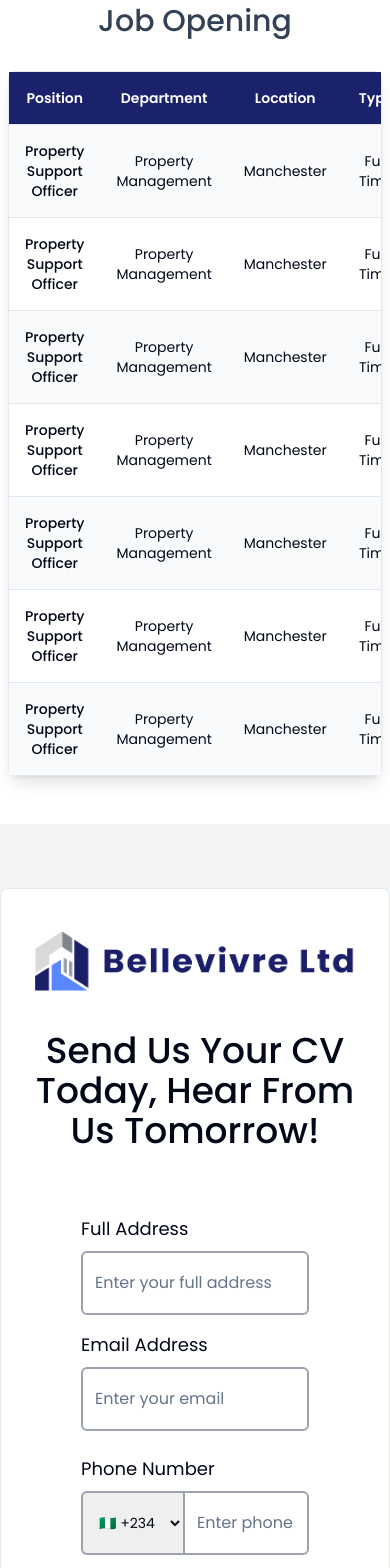
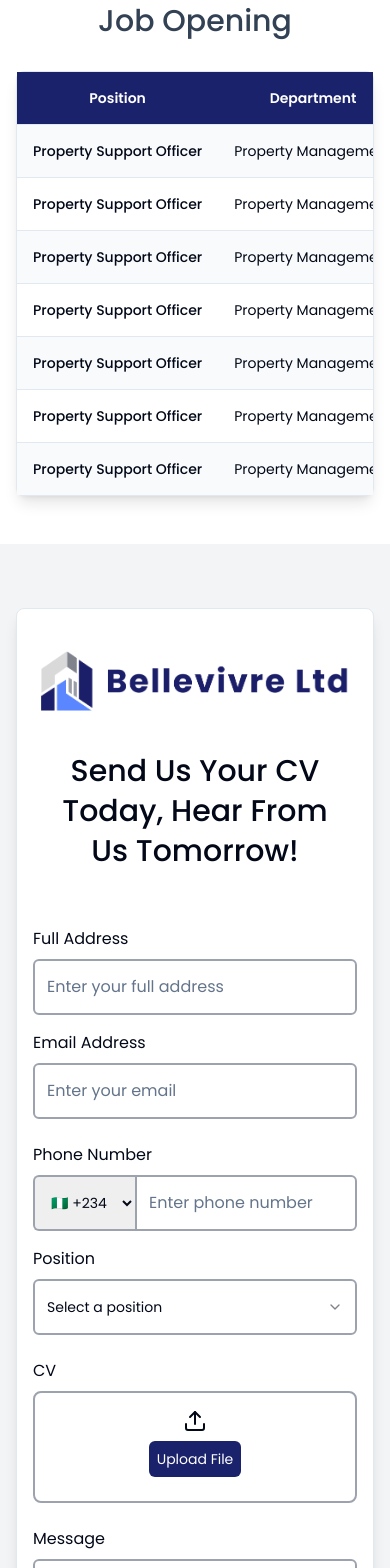
Before and after one commit to Nwachukwuchinedu/bellavire-frontend, a React (Vite) app: page /career in a window 390 px wide. Shown: the part 2000-3568 px from the top of the page. Built offline with nearby package versions, Linux system fonts and the light colour scheme.

Commit message:
fixed career page 	modified:   src/pages/Career.tsx

```diff
--- a/src/pages/Career.tsx
+++ b/src/pages/Career.tsx
@@ -1,21 +1,21 @@
-import Navbar from '@/components/Navbar';
-import HeroCareer from '@/components/HeroCareer';
-import Footer from '@/components/Footer';
-import { Button } from '@/components/ui/button';
-import { useState } from 'react';
-import { useForm, Controller } from 'react-hook-form';
-import { Card, CardContent, CardHeader } from '@/components/ui/card';
-import { Input } from '@/components/ui/input';
-import { Label } from '@/components/ui/label';
-import { Textarea } from '@/components/ui/textarea';
+import Navbar from "@/components/Navbar";
+import HeroCareer from "@/components/HeroCareer";
+import Footer from "@/components/Footer";
+import { Button } from "@/components/ui/button";
+import { useState } from "react";
+import { useForm, Controller } from "react-hook-form";
+import { Card, CardContent, CardHeader } from "@/components/ui/card";
+import { Input } from "@/components/ui/input";
+import { Label } from "@/components/ui/label";
+import { Textarea } from "@/components/ui/textarea";
 import {
   Select,
   SelectContent,
   SelectItem,
   SelectTrigger,
   SelectValue,
-} from '@/components/ui/select';
-import { Upload } from 'lucide-react';
+} from "@/components/ui/select";
+import { Upload } from "lucide-react";
 import {
   Table,
   TableBody,
@@ -23,7 +23,7 @@
   TableHead,
   TableHeader,
   TableRow,
-} from '@/components/ui/table';
+} from "@/components/ui/table";
 
 interface FormData {
   fullAddress: string;
@@ -38,46 +38,46 @@
 const Career = () => {
   const jobOpenings = [
     {
-			position: 'Property Support Officer',
-			department: 'Property Management',
-			location: 'Manchester',
-			type: 'Full Time',
+      position: "Property Support Officer",
+      department: "Property Management",
+      location: "Manchester",
+      type: "Full Time",
     },
     {
-			position: 'Property Support Officer',
-			department: 'Property Management',
-			location: 'Manchester',
-			type: 'Full Time',
+      position: "Property Support Officer",
+      department: "Property Management",
+      location: "Manchester",
+      type: "Full Time",
     },
     {
-			position: 'Property Support Officer',
-			department: 'Property Management',
-			location: 'Manchester',
-			type: 'Full Time',
+      position: "Property Support Officer",
+      department: "Property Management",
+      location: "Manchester",
+      type: "Full Time",
     },
     {
-			position: 'Property Support Officer',
-			department: 'Property Management',
-			location: 'Manchester',
-			type: 'Full Time',
+      position: "Property Support Officer",
+      department: "Property Management",
+      location: "Manchester",
+      type: "Full Time",
     },
     {
-			position: 'Property Support Officer',
-			department: 'Property Management',
-			location: 'Manchester',
-			type: 'Full Time',
+      position: "Property Support Officer",
+      department: "Property Management",
+      location: "Manchester",
+      type: "Full Time",
     },
     {
-			position: 'Property Support Officer',
-			department: 'Property Management',
-			location: 'Manchester',
-			type: 'Full Time',
+      position: "Property Support Officer",
+      department: "Property Management",
+      location: "Manchester",
+      type: "Full Time",
     },
     {
-			position: 'Property Support Officer',
-			department: 'Property Management',
-			location: 'Manchester',
-			type: 'Full Time',
+      position: "Property Support Officer",
+      department: "Property Management",
+      location: "Manchester",
+      type: "Full Time",
     },
   ];
   const [selectedFile, setSelectedFile] = useState<File | null>(null);
@@ -91,20 +91,20 @@
     reset,
   } = useForm<FormData>({
     defaultValues: {
-			fullAddress: '',
-			emailAddress: '',
-			phoneNumber: '',
-			position: '',
-			message: '',
+      fullAddress: "",
+      emailAddress: "",
+      phoneNumber: "",
+      position: "",
+      message: "",
     },
   });
 
   const handleFileChange = (event: React.ChangeEvent<HTMLInputElement>) => {
     const file = event.target.files?.[0];
-		event.target.value = '';
+    event.target.value = "";
     if (file) {
       setSelectedFile(file);
-			setValue('cv', file, { shouldValidate: true });
+      setValue("cv", file, { shouldValidate: true });
     }
   };
 
@@ -115,20 +115,20 @@
       phoneNumber: fullPhoneNumber,
     };
 
-		console.log('Submitted data:', submissionPayload);
-		alert('Your application has been submitted successfully!');
+    console.log("Submitted data:", submissionPayload);
+    alert("Your application has been submitted successfully!");
     reset();
   };
 
   return (
-		<div>
+    <div className="overflow-x-hidden">
       <Navbar />
       <HeroCareer />
       <div className="relative px-4 py-10 sm:py-16 md:py-20">
         <div className="max-w-6xl mx-auto relative">
           <div className="hidden md:block">
             {/* Top-left: Man with glasses */}
-						<div className="absolute top-0 -left-16 w-40 h-20 lg:w-60 lg:h-24 rounded-2xl overflow-hidden shadow-lg">
+            <div className="absolute top-0 -left-26 w-40 h-20 lg:w-60 lg:h-24 rounded-2xl overflow-hidden shadow-lg">
               <img
                 src="/image1.png"
                 alt="Professional man with glasses"
@@ -137,7 +137,7 @@
             </div>
 
             {/* Top-right: Business meeting */}
-						<div className="absolute top-24 -right-12	 w-40 h-20 lg:w-60 lg:h-24 rounded-2xl overflow-hidden shadow-lg">
+            <div className="absolute  top-24 -right-10 w-40 h-20 lg:w-60 lg:h-24 rounded-2xl overflow-hidden shadow-lg">
               <img
                 src="/image2.png"
                 alt="Business meeting"
@@ -146,7 +146,7 @@
             </div>
 
             {/* Bottom-left: Woman with curly hair */}
-						<div className="absolute bottom-24 -left-20 w-40 h-20 lg:w-60 lg:h-24 rounded-2xl overflow-hidden shadow-lg">
+            <div className="absolute bottom-24 -left-30 w-40 h-20 lg:w-60 lg:h-24 rounded-2xl overflow-hidden shadow-lg">
               <img
                 src="/image3.png"
                 alt="Professional woman"
@@ -155,7 +155,7 @@
             </div>
 
             {/* Bottom-right: Smiling man */}
-						<div className="absolute bottom-0 -right-12 w-40 h-20 lg:w-60 lg:h-24 rounded-2xl overflow-hidden shadow-lg">
+            <div className="absolute  bottom-0 -right-10 w-40 h-20 lg:w-60 lg:h-24 rounded-2xl overflow-hidden shadow-lg">
               <img
                 src="/image4.png"
                 alt="Professional smiling man"
@@ -198,7 +198,7 @@
         </div>
       </div>
       {/* why work with us? */}
-			<div className="bg-gray-100 flex flex-col items-center justify-center py-16 px-6 sm:px-12 lg:px-24">
+      <div className="bg-gray-100 flex flex-col items-center justify-center py-16 px-4 sm:px-6 md:px-12 lg:px-24">
         <h1 className="font-medium text-3xl sm:text-4xl lg:text-5xl text-center leading-tight mb-10">
           Why Work With Us?
         </h1>
@@ -247,7 +247,7 @@
         </div>
       </div>
       {/* job opening */}
-			<div className="mx-auto px-2 sm:px-4 lg:px-24 py-12 space-y-8">
+      <div className="mx-auto px-4 sm:px-6 lg:px-24 py-12 space-y-8 max-w-7xl">
         <div className="flex justify-center items-center">
           <h1 className="text-3xl sm:text-4xl md:text-5xl font-medium text-slate-700">
             Job Opening
@@ -260,16 +260,16 @@
               <Table className="min-w-full">
                 <TableHeader>
                   <TableRow className="bg-secondary hover:bg-secondary">
-										<TableHead className="text-white font-semibold text-center py-4">
+                    <TableHead className="text-white font-semibold text-center py-4 whitespace-nowrap">
                       Position
                     </TableHead>
-										<TableHead className="text-white font-semibold text-center py-4">
+                    <TableHead className="text-white font-semibold text-center py-4 whitespace-nowrap">
                       Department
                     </TableHead>
-										<TableHead className="text-white font-semibold text-center py-4">
+                    <TableHead className="text-white font-semibold text-center py-4 whitespace-nowrap">
                       Location
                     </TableHead>
-										<TableHead className="text-white font-semibold text-center py-4">
+                    <TableHead className="text-white font-semibold text-center py-4 whitespace-nowrap">
                       Type
                     </TableHead>
                   </TableRow>
@@ -279,18 +279,18 @@
                   {jobOpenings.map((job, index) => (
                     <TableRow
                       key={index}
-											className={index % 2 === 0 ? 'bg-gray-50' : 'bg-white'}
+                      className={index % 2 === 0 ? "bg-gray-50" : "bg-white"}
                     >
-											<TableCell className="text-center py-4 font-medium">
+                      <TableCell className="text-center py-4 font-medium whitespace-nowrap">
                         {job.position}
                       </TableCell>
-											<TableCell className="text-center py-4">
+                      <TableCell className="text-center py-4 whitespace-nowrap">
                         {job.department}
                       </TableCell>
-											<TableCell className="text-center py-4">
+                      <TableCell className="text-center py-4 whitespace-nowrap">
                         {job.location}
                       </TableCell>
-											<TableCell className="text-center py-4">
+                      <TableCell className="text-center py-4 whitespace-nowrap">
                         {job.type}
                       </TableCell>
                     </TableRow>
@@ -303,8 +303,8 @@
       </div>
 
       {/* send us your cv */}
-			<div className="py-16  sm:px-4 md:px-6 lg:px-24 bg-gray-100 min-h-screen">
-				<Card className="shadow-lg mx-auto">
+      <div className="py-16 px-4 sm:px-6 md:px-12 lg:px-24 bg-gray-100 min-h-screen">
+        <Card className="shadow-lg mx-auto max-w-4xl">
           <CardHeader className="text-center pb-6">
             <div className="flex items-center justify-center mb-4">
               <img
@@ -313,33 +313,36 @@
                 className="w-80 h-24"
               />
             </div>
-						<h1 className="text-4xl font-medium leading-10">
+            <h1 className="text-3xl sm:text-4xl font-medium leading-10">
               Send Us Your CV Today, Hear From Us Tomorrow!
             </h1>
           </CardHeader>
 
-					<CardContent className="px-20 py-10">
+          <CardContent className="px-4 sm:px-8 md:px-12 lg:px-20 py-8 sm:py-10">
             <form onSubmit={handleSubmit(onSubmit)} className="space-y-6">
               {/* Grid for Address and Email */}
               <div className="grid grid-cols-1 md:grid-cols-2 gap-4">
                 {/* Full Address */}
                 <div className="space-y-2">
-									<Label htmlFor="fullAddress" className="font-normal text-lg">
+                  <Label
+                    htmlFor="fullAddress"
+                    className="font-normal text-base sm:text-lg"
+                  >
                     Full Address
                   </Label>
                   <Input
                     id="fullAddress"
                     placeholder="Enter your full address"
-										{...register('fullAddress', {
-											required: 'Full address is required',
+                    {...register("fullAddress", {
+                      required: "Full address is required",
                       minLength: {
                         value: 10,
-												message: 'Address must be at least 10 characters',
+                        message: "Address must be at least 10 characters",
                       },
                     })}
                     className={`${
-											errors.fullAddress ? 'border-red-500' : 'border-gray-400'
-										} h-16 w-full border-2`}
+                      errors.fullAddress ? "border-red-500" : "border-gray-400"
+                    } h-14 sm:h-16 w-full border-2`}
                   />
                   {errors.fullAddress && (
                     <p className="text-sm text-red-500">
@@ -350,23 +353,26 @@
 
                 {/* Email Address */}
                 <div className="space-y-2">
-									<Label htmlFor="emailAddress" className="font-normal text-lg">
+                  <Label
+                    htmlFor="emailAddress"
+                    className="font-normal text-base sm:text-lg"
+                  >
                     Email Address
                   </Label>
                   <Input
                     id="emailAddress"
                     type="email"
                     placeholder="Enter your email"
-										{...register('emailAddress', {
-											required: 'Email address is required',
+                    {...register("emailAddress", {
+                      required: "Email address is required",
                       pattern: {
                         value: /^[A-Z0-9._%+-]+@[A-Z0-9.-]+\.[A-Z]{2,}$/i,
-												message: 'Invalid email address',
+                        message: "Invalid email address",
                       },
                     })}
                     className={`${
-											errors.emailAddress ? 'border-red-500' : 'border-gray-400'
-										} h-16 w-full border-2`}
+                      errors.emailAddress ? "border-red-500" : "border-gray-400"
+                    } h-14 sm:h-16 w-full border-2`}
                   />
                   {errors.emailAddress && (
                     <p className="text-sm text-red-500">
@@ -380,13 +386,16 @@
               <div className="grid grid-cols-1 md:grid-cols-2 gap-4">
                 {/* Phone Number */}
                 <div className="space-y-2">
-									<Label htmlFor="phoneNumber" className="font-normal text-lg">
+                  <Label
+                    htmlFor="phoneNumber"
+                    className="font-normal text-base sm:text-lg"
+                  >
                     Phone Number
                   </Label>
                   <div className="flex">
                     <select
-											{...register('countryCode')}
-											className="h-16 border-2 border-r-0 border-gray-400  rounded-l-md px-3 text-sm"
+                      {...register("countryCode")}
+                      className="h-14 sm:h-16 border-2 border-r-0 border-gray-400 rounded-l-md px-3 text-sm"
                     >
                       <option value="+234">🇳🇬 +234</option>
                       <option value="+44">🇬🇧 +44</option>
@@ -396,17 +405,17 @@
                     </select>
                     <Input
                       id="phoneNumber"
-											className={`rounded-l-none h-16 w-full ${
+                      className={`rounded-l-none h-14 sm:h-16 w-full ${
                         errors.phoneNumber
-													? 'border-red-500'
-													: 'border-gray-400'
+                          ? "border-red-500"
+                          : "border-gray-400"
                       } border-2`}
                       placeholder="Enter phone number"
-											{...register('phoneNumber', {
-												required: 'Phone number is required',
+                      {...register("phoneNumber", {
+                        required: "Phone number is required",
                         pattern: {
                           value: /^\d{10,11}$/,
-													message: 'Please enter a valid phone number',
+                          message: "Please enter a valid phone number",
                         },
                       })}
                     />
@@ -420,13 +429,16 @@
 
                 {/* Position */}
                 <div className="space-y-2">
-									<Label htmlFor="position" className="font-normal text-lg">
+                  <Label
+                    htmlFor="position"
+                    className="font-normal text-base sm:text-lg"
+                  >
                     Position
                   </Label>
                   <Controller
                     name="position"
                     control={control}
-										rules={{ required: 'Please select a position' }}
+                    rules={{ required: "Please select a position" }}
                     render={({ field }) => (
                       <Select
                         onValueChange={field.onChange}
@@ -435,9 +447,9 @@
                         <SelectTrigger
                           className={`${
                             errors.position
-															? 'border-red-500'
-															: 'border-gray-400'
-													} h-16 w-full border-2`}
+                              ? "border-red-500"
+                              : "border-gray-400"
+                          } h-14 sm:h-16 w-full border-2`}
                         >
                           <SelectValue placeholder="Select a position" />
                         </SelectTrigger>
@@ -468,12 +480,15 @@
 
               {/* CV Upload */}
               <div className="space-y-2">
-								<Label htmlFor="cv" className="font-normal text-lg">
+                <Label
+                  htmlFor="cv"
+                  className="font-normal text-base sm:text-lg"
+                >
                   CV
                 </Label>
                 <div
-									className={`border-2  rounded-lg p-6 text-center h-28 ${
-										errors.cv ? 'border-red-500' : 'border-gray-400'
+                  className={`border-2 rounded-lg p-4 sm:p-6 text-center h-28 ${
+                    errors.cv ? "border-red-500" : "border-gray-400"
                   }`}
                 >
                   <input
@@ -482,21 +497,21 @@
                     accept=".pdf,.doc,.docx"
                     onChange={handleFileChange}
                     className="hidden"
-										{...register('cv', {
-											required: 'Please upload your CV',
+                    {...register("cv", {
+                      required: "Please upload your CV",
                     })}
                   />
                   <label
                     htmlFor="cv"
-										className="cursor-pointer flex flex-col items-center space-y-"
+                    className="cursor-pointer flex flex-col items-center space-y-2"
                   >
-										<Upload className="h-8 w-8" />
-										<h1 className="bg-secondary text-white hover:bg-secondary hover:text-white p-2 rounded-md">
+                    <Upload className="h-6 w-6 sm:h-8 sm:w-8" />
+                    <h1 className="bg-secondary text-white hover:bg-secondary hover:text-white p-2 rounded-md text-sm sm:text-base">
                       Upload File
                     </h1>
 
                     {selectedFile && (
-											<p className="text-sm mt-2">
+                      <p className="text-sm mt-2 truncate max-w-xs">
                         Selected: {selectedFile.name}
                       </p>
                     )}
@@ -509,19 +524,22 @@
 
               {/* Message Box */}
               <div className="space-y-2">
-								<Label htmlFor="message" className="font-normal text-lg">
+                <Label
+                  htmlFor="message"
+                  className="font-normal text-base sm:text-lg"
+                >
                   Message
                 </Label>
                 <Textarea
                   id="message"
-									className={`w-full h-56 ${
-										errors.message ? 'border-red-500' : 'border-gray-400'
+                  className={`w-full h-40 sm:h-56 ${
+                    errors.message ? "border-red-500" : "border-gray-400"
                   } border-2`}
-									{...register('message', {
-										required: 'Please provide a message',
+                  {...register("message", {
+                    required: "Please provide a message",
                     minLength: {
                       value: 20,
-											message: 'Message must be at least 20 characters',
+                      message: "Message must be at least 20 characters",
                     },
                   })}
                 />
@@ -535,10 +553,10 @@
               {/* Submit Button */}
               <Button
                 type="submit"
-								className="w-full bg-secondary hover:bg-secondary text-white py-8"
+                className="w-full bg-secondary hover:bg-secondary text-white py-6 sm:py-8 text-base sm:text-lg"
                 disabled={isSubmitting}
               >
-								{isSubmitting ? 'Submitting...' : 'Apply'}
+                {isSubmitting ? "Submitting..." : "Apply"}
               </Button>
             </form>
           </CardContent>
```
Lines whose indentation alone changed are shown as unchanged.
